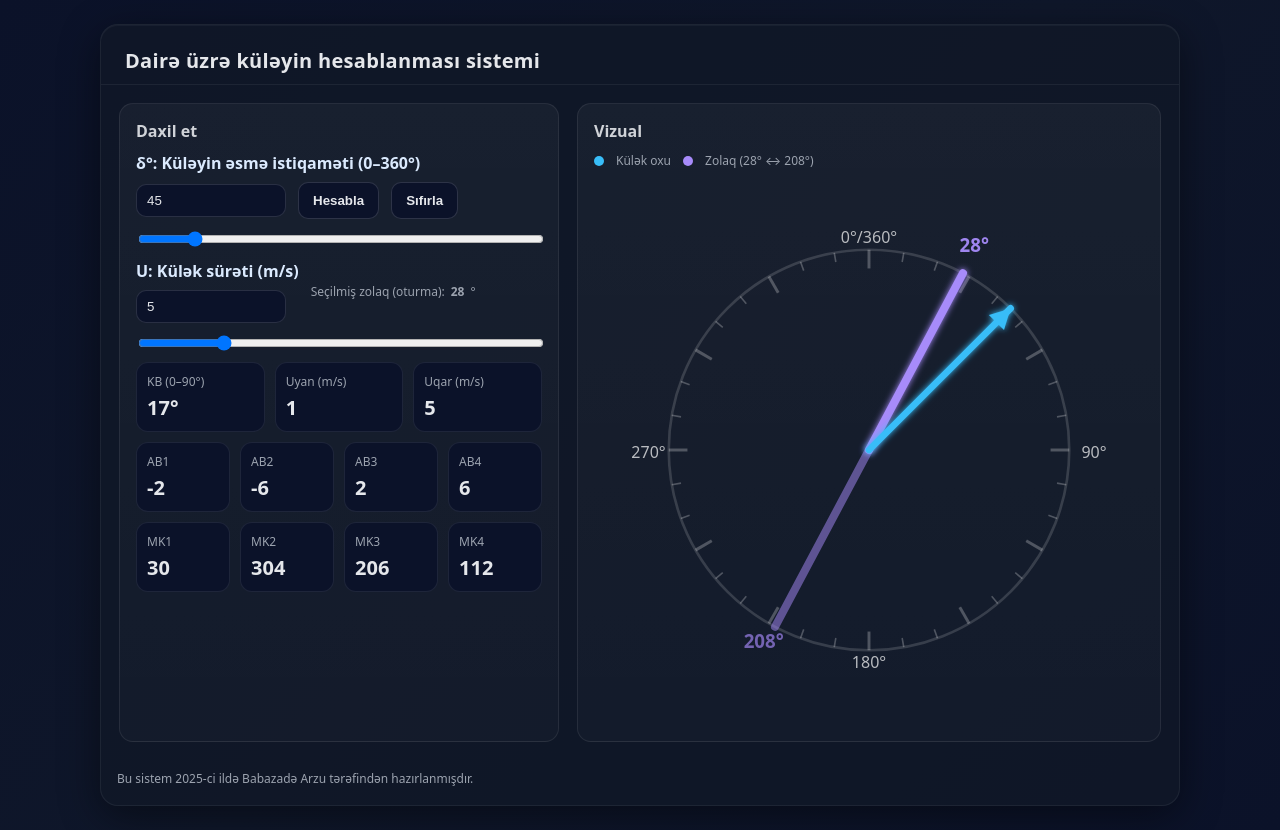
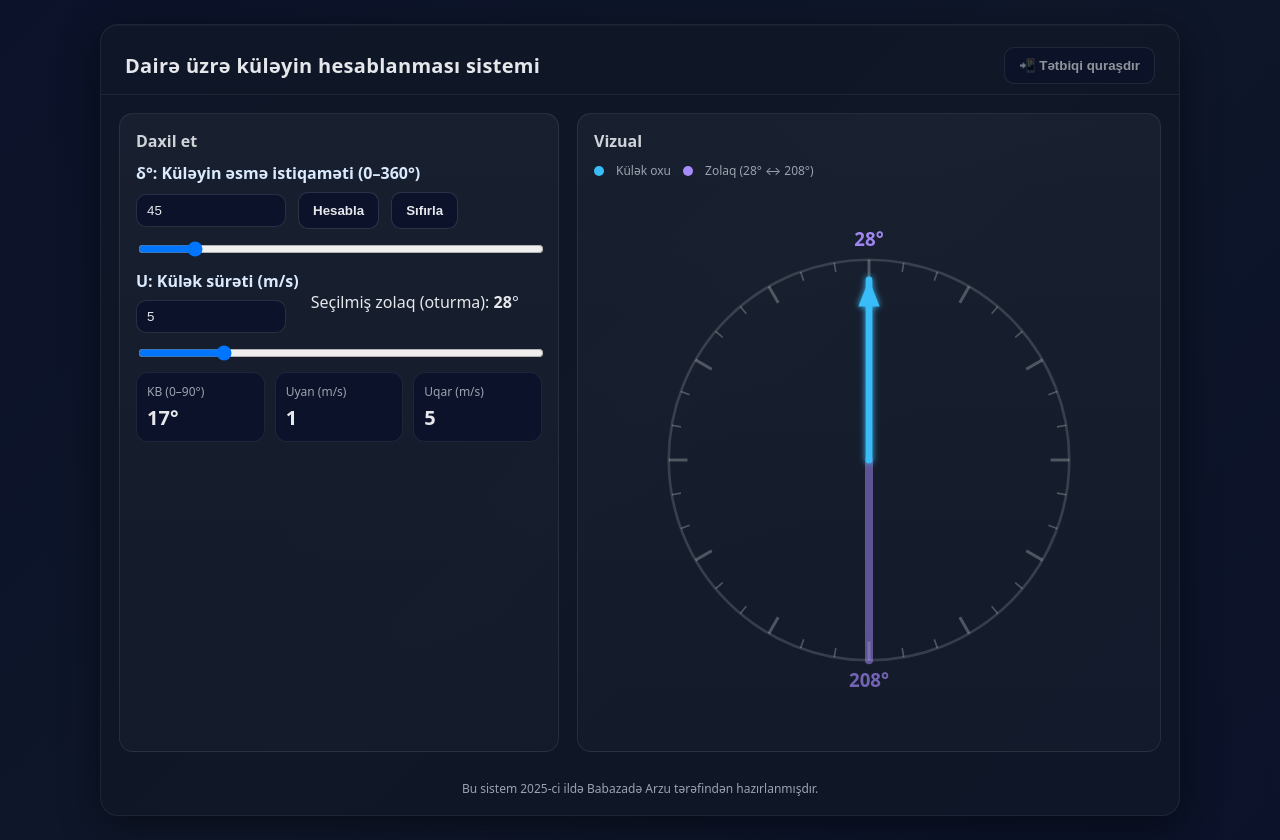
Before and after one commit to arzu3511-boop/k-l-k-app, a plain HTML site: page index.html in a window 1280 px wide. Drawn offline with Linux system fonts and the light colour scheme.

Commit message:
index.html

```diff
--- a/index.html
+++ b/index.html
@@ -36,7 +36,11 @@ if ('serviceWorker' in navigator) {
     background:#0b1229;color:var(--text);outline:none;width:150px;
   }
   input[type="range"]{width:100%}
-  .hint{font-size:12px;color:var(--muted);margin:4px 0 0}
+  .btn{appearance:none;border:1px solid rgba(255,255,255,.14);background:#0b1229;color:var(--text);
+    padding:10px 14px;border-radius:10px;cursor:pointer;font-weight:600;transition:0.2s}
+  .btn:hover{filter:brightness(1.2)}
+  footer{padding:10px 16px 18px;color:var(--muted);font-size:12px;text-align:center}
+  .vizbox{display:flex;align-items:center;justify-content:center;padding:8px}
   .kpi-wrap{display:grid;grid-template-columns: repeat(3, 1fr);gap:10px;margin-top:6px}
   .kpi{background:#0b1229;border:1px solid rgba(255,255,255,.08);border-radius:12px;padding:10px}
   .kpi .label{font-size:12px;color:var(--muted);margin-bottom:4px}
@@ -44,28 +48,19 @@ if ('serviceWorker' in navigator) {
   .legend{display:flex;gap:12px;align-items:center;flex-wrap:wrap;font-size:12px;color:var(--muted)}
   .dot{width:10px;height:10px;border-radius:50%}
   .dot.wind{background:var(--accent)} .dot.rwy{background:var(--accent2)}
-  .btn{appearance:none;border:1px solid rgba(255,255,255,.14);background:#0b1229;color:var(--text);
-    padding:10px 14px;border-radius:10px;cursor:pointer;font-weight:600}
-  .btn:hover{filter:brightness(1.1)}
-  footer{padding:10px 16px 18px;color:var(--muted);font-size:12px}
-  .vizbox{display:flex;align-items:center;justify-content:center;padding:8px}
-  .err{color:var(--bad);font-size:12px;min-height:16px;margin-top:4px}
-  .two{display:grid;grid-template-columns:1fr 1fr;gap:10px}
-  .four{display:grid;grid-template-columns:repeat(4,1fr);gap:10px}
-  .badge{display:inline-flex;gap:6px;align-items:center;font-size:12px;color:var(--muted)}
-  .pill{padding:6px 10px;border:1px solid rgba(255,255,255,.14);border-radius:999px;user-select:none}
 </style>
 </head>
 <body>
   <div class="app">
     <header>
       <div class="title">Dairə üzrə küləyin hesablanması sistemi</div>
+      <!-- PWA düyməsi buraya avtomatik əlavə olunacaq -->
     </header>
 
     <div class="grid">
       <section class="card">
         <h3>Daxil et</h3>
-             <label for="deg">δ°: Küləyin əsmə istiqaməti (0–360°)</label>
+        <label for="deg">δ°: Küləyin əsmə istiqaməti (0–360°)</label>
         <div class="row">
           <input id="deg" type="number" min="0" max="360" step="1" value="45" />
           <button class="btn" id="btnSync">Hesabla</button>
@@ -78,32 +73,15 @@ if ('serviceWorker' in navigator) {
             <label for="spd">U: Külək sürəti (m/s)</label>
             <input id="spd" type="number" min="0" step="1" value="5" />
           </div>
-
           <div class="badge">Seçilmiş zolaq (oturma): <strong id="kRwy">28</strong>°</div>
         </div>
-<input id="spdRange" type="range" min="0" max="25" step="1" value="5" />
-
+        <input id="spdRange" type="range" min="0" max="25" step="1" value="5" />
 
         <div class="kpi-wrap" style="margin-top:6px">
           <div class="kpi"><div class="label">KB (0–90°)</div><div class="value" id="kKB">—</div></div>
           <div class="kpi"><div class="label">Uyan (m/s)</div><div class="value" id="kUyan">—</div></div>
           <div class="kpi"><div class="label">Uqar (m/s)</div><div class="value" id="kUqar">—</div></div>
         </div>
-
-        <div class="four" style="margin-top:10px">
-          <div class="kpi"><div class="label">AB1</div><div class="value" id="ab1">—</div></div>
-          <div class="kpi"><div class="label">AB2</div><div class="value" id="ab2">—</div></div>
-          <div class="kpi"><div class="label">AB3</div><div class="value" id="ab3">—</div></div>
-          <div class="kpi"><div class="label">AB4</div><div class="value" id="ab4">—</div></div>
-        </div>
-
-        <div class="four" style="margin-top:10px">
-          <div class="kpi"><div class="label">MK1</div><div class="value" id="mk1">—</div></div>
-          <div class="kpi"><div class="label">MK2</div><div class="value" id="mk2">—</div></div>
-          <div class="kpi"><div class="label">MK3</div><div class="value" id="mk3">—</div></div>
-          <div class="kpi"><div class="label">MK4</div><div class="value" id="mk4">—</div></div>
-        </div>
-
       </section>
 
       <section class="card">
@@ -122,24 +100,14 @@ if ('serviceWorker' in navigator) {
             </defs>
             <circle cx="200" cy="200" r="150" fill="none" stroke="rgba(255,255,255,.15)" stroke-width="2"/>
             <g id="ticks"></g>
-
-            <!-- Runway line with labels -->
             <line id="rwyLine" x1="200" y1="200" x2="200" y2="50" stroke="var(--accent2)" stroke-width="6" stroke-linecap="round" filter="url(#glow)"/>
             <line id="rwyLineOpp" x1="200" y1="200" x2="200" y2="350" stroke="var(--accent2)" stroke-width="6" stroke-linecap="round" opacity=".5"/>
             <text id="lbl28" x="200" y="40" text-anchor="middle" fill="rgba(167,139,250,.95)" font-size="14" font-weight="700">28°</text>
             <text id="lbl208" x="200" y="370" text-anchor="middle" fill="rgba(167,139,250,.65)" font-size="14" font-weight="700">208°</text>
-
-            <!-- Wind arrow from edge to center -->
             <g id="windArrow" filter="url(#glow)">
               <line x1="200" y1="65" x2="200" y2="200" stroke="var(--accent)" stroke-width="5" stroke-linecap="round"/>
               <polygon id="arrowHead" points="200,65 192,85 208,85" fill="var(--accent)"/>
             </g>
-
-            <!-- Cardinal labels -->
-            <text x="200" y="45" text-anchor="middle" fill="rgba(255,255,255,.7)" font-size="12">0°/360°</text>
-            <text x="378" y="206" text-anchor="end"  fill="rgba(255,255,255,.7)" font-size="12">90°</text>
-            <text x="200" y="363" text-anchor="middle" fill="rgba(255,255,255,.7)" font-size="12">180°</text>
-            <text x="22" y="206"  text-anchor="start" fill="rgba(255,255,255,.7)" font-size="12">270°</text>
           </svg>
         </div>
       </section>
@@ -156,21 +124,13 @@ if ('serviceWorker' in navigator) {
     deg: document.getElementById('deg'),
     range: document.getElementById('degRange'),
     spd: document.getElementById('spd'),
-spdRange: document.getElementById('spdRange'),
+    spdRange: document.getElementById('spdRange'),
     btnSync: document.getElementById('btnSync'),
     btnReset: document.getElementById('btnReset'),
     kRwy: document.getElementById('kRwy'),
     kKB: document.getElementById('kKB'),
     kUyan: document.getElementById('kUyan'),
     kUqar: document.getElementById('kUqar'),
-    ab1: document.getElementById('ab1'),
-    ab2: document.getElementById('ab2'),
-    ab3: document.getElementById('ab3'),
-    ab4: document.getElementById('ab4'),
-    mk1: document.getElementById('mk1'),
-    mk2: document.getElementById('mk2'),
-    mk3: document.getElementById('mk3'),
-    mk4: document.getElementById('mk4'),
     rwyLine: document.getElementById('rwyLine'),
     rwyLineOpp: document.getElementById('rwyLineOpp'),
     windArrow: document.getElementById('windArrow'),
@@ -178,143 +138,83 @@ spdRange: document.getElementById('spdRange'),
     ticks: document.getElementById('ticks')
   };
 
-  // Draw ticks every 10°, thicker at 30°
   const cx=200, cy=200, R=150;
-  for(let a=0; a<360; a+=10){
-    const ang = (a-90) * Math.PI/180;
-    const r1 = (a%30===0) ? R-14 : R-7;
-    const r2 = R;
-    const x1 = cx + r1*Math.cos(ang), y1 = cy + r1*Math.sin(ang);
-    const x2 = cx + r2*Math.cos(ang), y2 = cy + r2*Math.sin(ang);
-    const sw = (a%30===0)? 2.2 : 1.2;
-    const o  = document.createElementNS("http://www.w3.org/2000/svg", "line");
-    o.setAttribute('x1', x1); o.setAttribute('y1', y1);
-    o.setAttribute('x2', x2); o.setAttribute('y2', y2);
-    o.setAttribute('stroke', 'rgba(255,255,255,.25)');
-    o.setAttribute('stroke-width', sw);
+  for(let a=0;a<360;a+=10){
+    const ang=(a-90)*Math.PI/180;
+    const r1=(a%30===0)?R-14:R-7;
+    const r2=R;
+    const x1=cx+r1*Math.cos(ang),y1=cy+r1*Math.sin(ang);
+    const x2=cx+r2*Math.cos(ang),y2=cy+r2*Math.sin(ang);
+    const o=document.createElementNS("http://www.w3.org/2000/svg","line");
+    o.setAttribute('x1',x1);o.setAttribute('y1',y1);
+    o.setAttribute('x2',x2);o.setAttribute('y2',y2);
+    o.setAttribute('stroke','rgba(255,255,255,.25)');
+    o.setAttribute('stroke-width',(a%30===0)?2.2:1.2);
     el.ticks.appendChild(o);
   }
 
-  function clamp360(x){return ((x % 360) + 360) % 360;}
-  function pickRunwayAuto(d){return (d<=118 || d>=298) ? 28 : 208;}
-  function minAngle(a,b){const d=Math.abs(a-b);return Math.min(d, 360-d);} // [0,180]
-  function computeKB(d, rwy){const delta=minAngle(d,rwy);return Math.min(delta,180-delta);} // [0,90]
+  function pickRunwayAuto(d){return (d<=118||d>=298)?28:208;}
+  function minAngle(a,b){const d=Math.abs(a-b);return Math.min(d,360-d);}
+  function computeKB(d,r){const delta=minAngle(d,r);return Math.min(delta,180-delta);}
+  function fmt(x){return Number.isFinite(x)?Math.round(x):'—';}
 
-  function setRunwayLines(rwy){
-    setLineAtAngle(el.rwyLine, rwy, 150);
-    setLineAtAngle(el.rwyLineOpp, (rwy+180)%360, 150);
-    // labels are static at ends; line rotation is enough
+  function update(){
+    let d=Math.max(0,Math.min(360,Math.round(el.deg.value)));
+    el.deg.value=d; el.range.value=d;
+    const U=Number(el.spd.value);
+    const rwy=pickRunwayAuto(d);
+    const KB=computeKB(d,rwy);
+    const Uyan=U*Math.sin(KB*Math.PI/180);
+    const Uqar=U*Math.cos(KB*Math.PI/180);
+    el.kRwy.textContent=rwy;
+    el.kKB.textContent=fmt(KB)+'°';
+    el.kUyan.textContent=fmt(Uyan);
+    el.kUqar.textContent=fmt(Uqar);
   }
 
-  function setLineAtAngle(lineEl, angleDeg, len){
-    const ang = (angleDeg - 90) * Math.PI/180;
-    const x2 = cx + len*Math.cos(ang);
-    const y2 = cy + len*Math.sin(ang);
-    lineEl.setAttribute('x1', cx); lineEl.setAttribute('y1', cy);
-    lineEl.setAttribute('x2', x2); lineEl.setAttribute('y2', y2);
-  }
-
-  // Arrow from edge to center: tip on circumference pointing to center
-  function setArrowEdgeToCenter(groupEl, angleDeg, len){
-    const ang = (angleDeg - 90) * Math.PI/180;
-    const tipX = cx + len*Math.cos(ang);
-    const tipY = cy + len*Math.sin(ang);
-    const baseX = cx; const baseY = cy;
-
-    const line = groupEl.querySelector('line');
-    line.setAttribute('x1', tipX); line.setAttribute('y1', tipY);
-    line.setAttribute('x2', baseX); line.setAttribute('y2', baseY);
-
-    // arrow head triangle at tip (outer edge)
-    const leftAng = ang + Math.PI/2, rightAng = ang - Math.PI/2;
-    const wing = 8, back = 15;
-    const p2x = tipX + back*Math.cos(ang + Math.PI);
-    const p2y = tipY + back*Math.sin(ang + Math.PI);
-    const p3x = p2x + wing*Math.cos(leftAng);
-    const p3y = p2y + wing*Math.sin(leftAng);
-    const p4x = p2x + wing*Math.cos(rightAng);
-    const p4y = p2y + wing*Math.sin(rightAng);
-    el.arrowHead.setAttribute('points', `${tipX},${tipY} ${p3x},${p3y} ${p4x},${p4y}`);
-  }
-
-function fmt(x){
-  if (!Number.isFinite(x)) return '—';
-  return Math.round(x);
-}
-
-  function update(){
-    let d = Number(el.deg.value);
-    if (!Number.isFinite(d)) d = 0;
-    d = Math.max(0, Math.min(360, Math.round(d))); // enforce integer 0-360
-    el.deg.value = d;
-    el.range.value = d;
-
-    const U = Number(el.spd.value);
-    const rwy = pickRunwayAuto(d);
-    const KB = computeKB(d, rwy);   // corrected
-
-    // Components (m/s)
-    const Uyan = U * Math.sin(KB*Math.PI/180);
-    const Uqar = U * Math.cos(KB*Math.PI/180);
-
-    // AB logic from user's prior page (±1.3 * components depending on sector)
-    const sector28 = (d<=118 || d>=298); // same condition used in prior file
-    const AB1 = (sector28 ? -1.3*Uyan :  1.3*Uyan);
-    const AB2 = (sector28 ? -1.3*Uqar :  1.3*Uqar);
-    const AB3 = (sector28 ?  1.3*Uyan : -1.3*Uyan);
-    const AB4 = (sector28 ?  1.3*Uqar : -1.3*Uqar);
-
-    // MKs follow same pattern as user's file
-    const MK1 = (rwy===28 ? 28-AB1 : 208-AB1);
-    const MK2 = 298-AB2;
-    const MK3 = (rwy===28 ? 208-AB3 : 28-AB3);
-    const MK4 = 118-AB4;
-
-    // Update KPI text
-    el.kRwy.textContent = String(rwy);
-    el.kKB.textContent = fmt(KB,1) + '°';
-    el.kUyan.textContent = fmt(Uyan,1);
-    el.kUqar.textContent = fmt(Uqar,1);
-    el.ab1.textContent = fmt(AB1,1);
-    el.ab2.textContent = fmt(AB2,1);
-    el.ab3.textContent = fmt(AB3,1);
-    el.ab4.textContent = fmt(AB4,1);
-    el.mk1.textContent = Math.round(MK1);
-    el.mk2.textContent = Math.round(MK2);
-    el.mk3.textContent = Math.round(MK3);
-    el.mk4.textContent = Math.round(MK4);
-
-    // visuals
-    setRunwayLines(rwy);
-function setLabelAtAngle(textEl, angleDeg, radiusOffset=18){
-  const len = 150 + radiusOffset;
-  const ang = (angleDeg - 90) * Math.PI/180;
-  const x = 200 + len * Math.cos(ang);
-  const y = 200 + len * Math.sin(ang);
-  textEl.setAttribute('x', x);
-  textEl.setAttribute('y', y);
-}
-setLabelAtAngle(document.getElementById('lbl28'), 28);
-setLabelAtAngle(document.getElementById('lbl208'), 208);
-
-    setArrowEdgeToCenter(el.windArrow, d, 150);
-  }
-
-  // events
-  el.deg.addEventListener('input', update);
-  el.range.addEventListener('input', e => { el.deg.value = e.target.value; update(); });
-  el.btnSync.addEventListener('click', ()=>{ el.range.value = el.deg.value; update(); });
-  el.btnReset.addEventListener('click', ()=>{
-    el.deg.value = 45; el.range.value = 45;
-    el.spd.value = 5;
-    update();
-  });
-  el.spd.addEventListener('input', update);
-el.spdRange.addEventListener('input', e => { el.spd.value = e.target.value;
-  update(); });
-
+  el.deg.addEventListener('input',update);
+  el.range.addEventListener('input',e=>{el.deg.value=e.target.value;update();});
+  el.spd.addEventListener('input',update);
+  el.spdRange.addEventListener('input',e=>{el.spd.value=e.target.value;update();});
+  el.btnReset.addEventListener('click',()=>{el.deg.value=45;el.range.value=45;el.spd.value=5;update();});
+  el.btnSync.addEventListener('click',update);
   update();
 })();
 </script>
+
+<script>
+// --- PWA Install düyməsi (header versiyası) ---
+let deferredPrompt;
+const header = document.querySelector('header');
+const installBtn = document.createElement('button');
+installBtn.textContent = '📲 Tətbiqi quraşdır';
+installBtn.className = 'btn';
+installBtn.style.marginLeft = 'auto';
+installBtn.disabled = true;
+installBtn.style.opacity = '0.6';
+header.appendChild(installBtn);
+
+window.addEventListener('beforeinstallprompt', (e) => {
+  e.preventDefault();
+  deferredPrompt = e;
+  installBtn.disabled = false;
+  installBtn.style.opacity = '1';
+});
+
+installBtn.addEventListener('click', async () => {
+  if (deferredPrompt) {
+    deferredPrompt.prompt();
+    await deferredPrompt.userChoice;
+    deferredPrompt = null;
+    installBtn.style.display = 'none';
+  } else {
+    alert('Bu brauzer PWA quraşdırılmasını dəstəkləmir və ya artıq tətbiq quraşdırılıb.');
+  }
+});
+
+window.addEventListener('appinstalled', () => {
+  installBtn.style.display = 'none';
+});
+</script>
 </body>
 </html>
```
